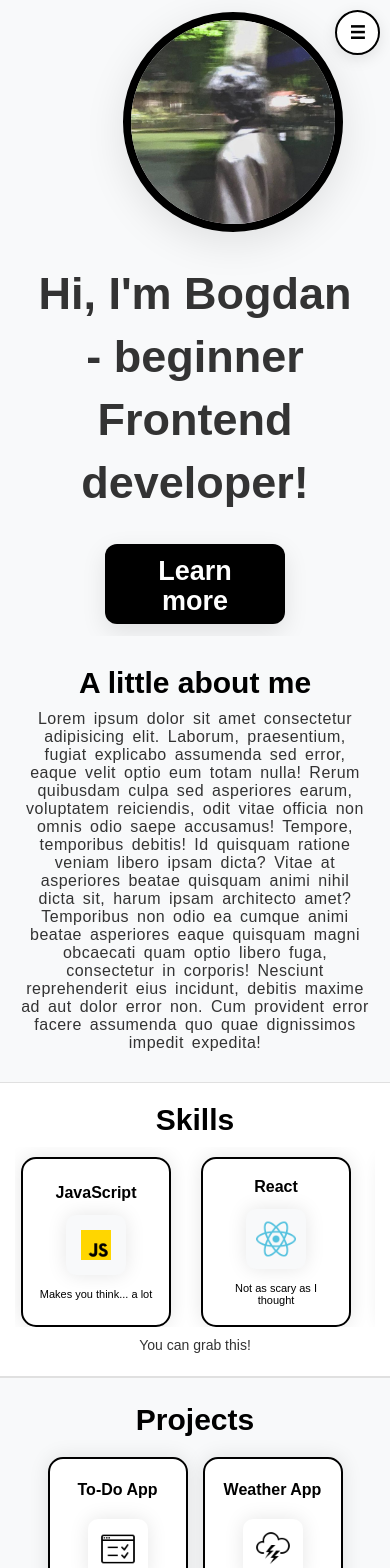
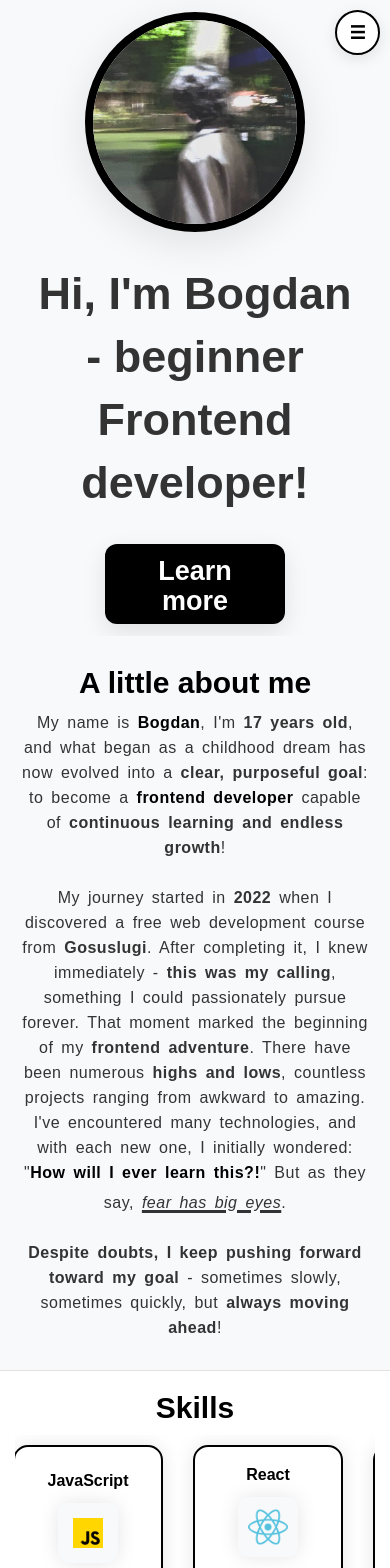
Before and after one commit to everidiy/Site-About-Me, a React (Vite) app: page / in a window 390 px wide. Shown: the top 1568 px of the page. Built offline with nearby package versions, Linux system fonts and the light colour scheme.

Commit message:
mobile 1.0

```diff
--- a/src/components/Connection.jsx
+++ b/src/components/Connection.jsx
@@ -16,7 +16,7 @@ const dataContacts = [
         img: "/githubsecond.png",
         text: 'View my projects',
         link: 'https://github.com/everidiy',
-        color: '#242424ff'
+        color: '#464646ff'
     },
     {
         id: 3,
--- a/src/components/Info.jsx
+++ b/src/components/Info.jsx
@@ -21,20 +21,36 @@ function Title() {
     )
 }
 
+//russian
+
+// Меня зовут Богдан, мне 17 лет, и то, что начиналось как детская мечта, теперь превратилось в
+// ясную, осознанную цель: стать фронтенд-разработчиком, способным постоянно учиться и бесконечно расти!
+// Мой путь начался в 2022 году, когда я нашел бесплатный курс по веб-разработке от Госуслуг.
+// Пройдя его, я сразу понял — это мое призвание, то, чем я могу страстно заниматься всю жизнь.
+// Этот момент положил начало моему фронтенд-приключению. На пути было множество взлетов и падений,
+// бесчисленные проекты — от неуклюжих до потрясающих. Я познакомился со многими технологиями, и с
+// каждой новой сначала задавался вопросом: "Как я вообще это изучу?!" Но, как говорится,
+// у страха глаза велики. Несмотря на сомнения, я продолжаю двигаться к своей цели — иногда медленно
+// иногда быстро, но всегда вперед!
+
 function About() {
     return (
         <>
-            <p className='prehistory'>Lorem ipsum dolor sit amet consectetur adipisicing elit. Laborum,
-                praesentium, fugiat explicabo assumenda sed error, eaque velit
-                optio eum totam nulla! Rerum quibusdam culpa sed asperiores earum,
-                voluptatem reiciendis, odit vitae officia non omnis odio saepe accusamus!
-                Tempore, temporibus debitis! Id quisquam ratione veniam libero ipsam dicta?
-                Vitae at asperiores beatae quisquam animi nihil dicta sit, harum ipsam
-                architecto amet? Temporibus non odio ea cumque animi beatae asperiores
-                eaque quisquam magni obcaecati quam optio libero fuga, consectetur in
-                corporis! Nesciunt reprehenderit eius incidunt, debitis maxime ad aut
-                dolor error non. Cum provident error facere assumenda quo quae dignissimos
-                impedit expedita!</p>
+            <p className='prehistory'>
+                My name is <strong style={{color: 'var(--accent-color)'}}>Bogdan</strong>, I'm <strong>17 years old</strong>, and what began as a childhood dream
+                has now evolved into a <strong>clear, purposeful goal</strong>: to become a <strong style={{color: 'var(--accent-color)'}}>frontend developer </strong>
+                capable of <strong>continuous learning and endless growth</strong>! <br /><br />
+
+                My journey started in <strong>2022</strong> when I discovered a free web development course from <strong>Gosuslugi</strong>.
+                After completing it, I knew immediately - <strong>this was my calling</strong>, something I could passionately
+                pursue forever. That moment marked the beginning of my <strong>frontend adventure</strong>. There have been
+                numerous <strong>highs and lows</strong>, countless projects ranging from awkward to amazing. I've encountered
+                many technologies, and with each new one, I initially wondered: "<strong style={{color: 'var(--accent-color)'}}>How will I ever
+                learn this?!</strong>" But as they say, <u><em>fear has big eyes</em></u>. <br /><br />
+
+                <strong>Despite doubts, I keep pushing
+                forward toward my goal</strong> - sometimes slowly, sometimes quickly, but <strong>always moving ahead</strong>!
+            </p>
         </>
     )
 }
--- a/src/components/Skills.jsx
+++ b/src/components/Skills.jsx
@@ -146,10 +146,12 @@ function Slider() {
     const handleMouseMove = (e) => {
         if (!isDragging) return;
         e.preventDefault();
-        const x = e.pageX - sliderRef.current.offsetLeft
-        const walk = (x - startX) * 2
+
+        const x = e.pageX;
+        const walk = (x - startX) * 2;
+
         sliderRef.current.scrollLeft = scrollLeft - walk;
-    }
+    };
 
     const handleMouseLeave = (e) => {
         setIsDragging(false)
@@ -209,8 +211,10 @@ function Slider() {
         <div style={{
                 textAlign: 'center',
                 marginTop: '10px',
-                fontSize: '14px',
-                color: 'var(--text-secondary)'
+                fontSize: '16px',
+                color: 'var(--text-secondary)',
+                fontWeight: 'bold',
+                marginTop: '35px'
             }}>
                 You can grab this!
             </div>
--- a/src/styles/hero.css
+++ b/src/styles/hero.css
@@ -256,6 +256,7 @@
     }
 
     .hero-logo img {
+        margin-left: 0;
         width: 350px;
         height: 350px;
     }
--- a/src/styles/info.css
+++ b/src/styles/info.css
@@ -26,8 +26,13 @@
     font-size: 18px;
     word-spacing: 5px;
     letter-spacing: 1px;
+    line-height: 25px;
     text-align: center;
     color: var(--text-secondary);
+}
+
+.prehistory strong, .prehistory em {
+    font-size: 16px;
 }
 
 @media (min-width: 2000px) {
--- a/src/styles/skills.css
+++ b/src/styles/skills.css
@@ -49,6 +49,7 @@
     gap: 50px;
     height: 100%;
     width: max-content;
+    will-change: transform;
 }
 
 .card {
@@ -67,6 +68,9 @@
     transition: transform 0.3s ease;
     flex-shrink: 0;
     user-select: none;
+    -webkit-user-select: none;
+    -moz-user-select: none;
+    -ms-user-select: none;
 }
 
 .card:hover {
@@ -176,7 +180,7 @@
 @media (max-width: 768px) {
     .skills {
         padding: 30px 20px;
-        height: 25vh;
+        height: 30vh;
     }
 
     .slider-container {
```
